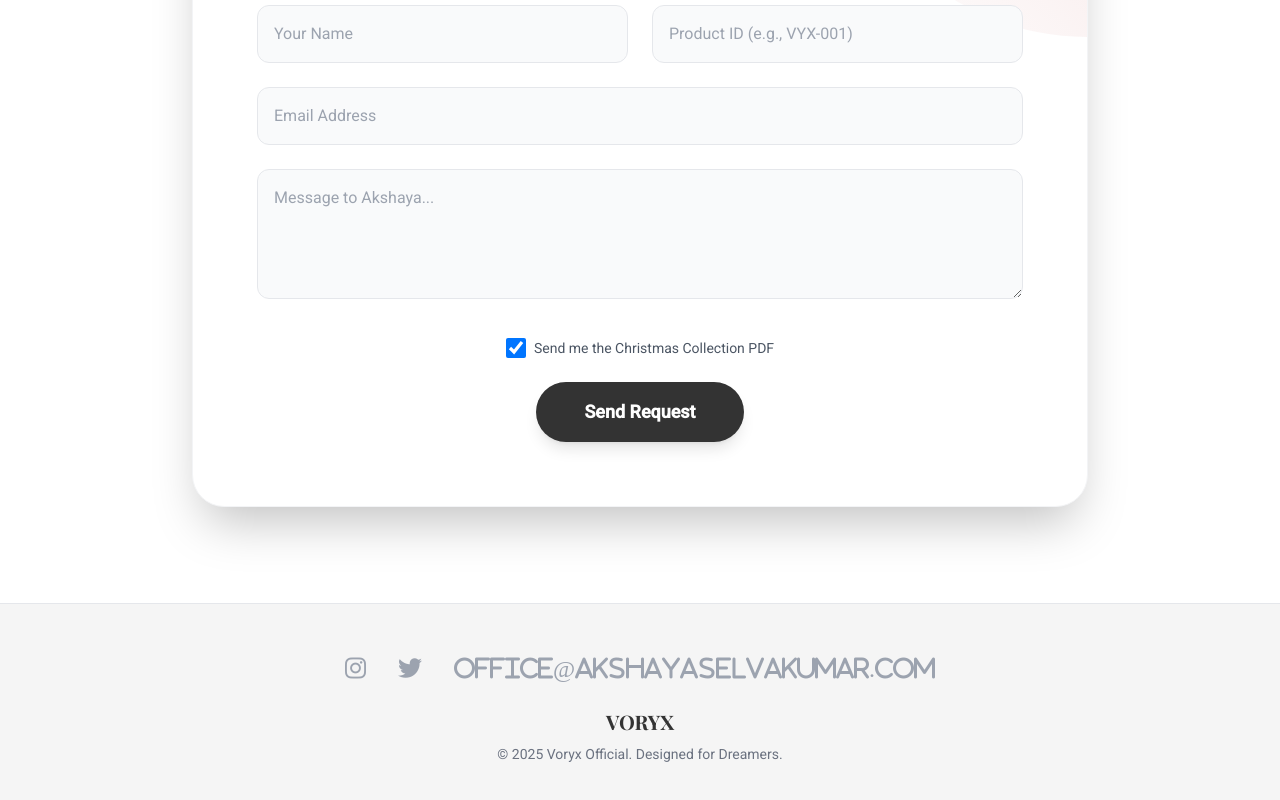
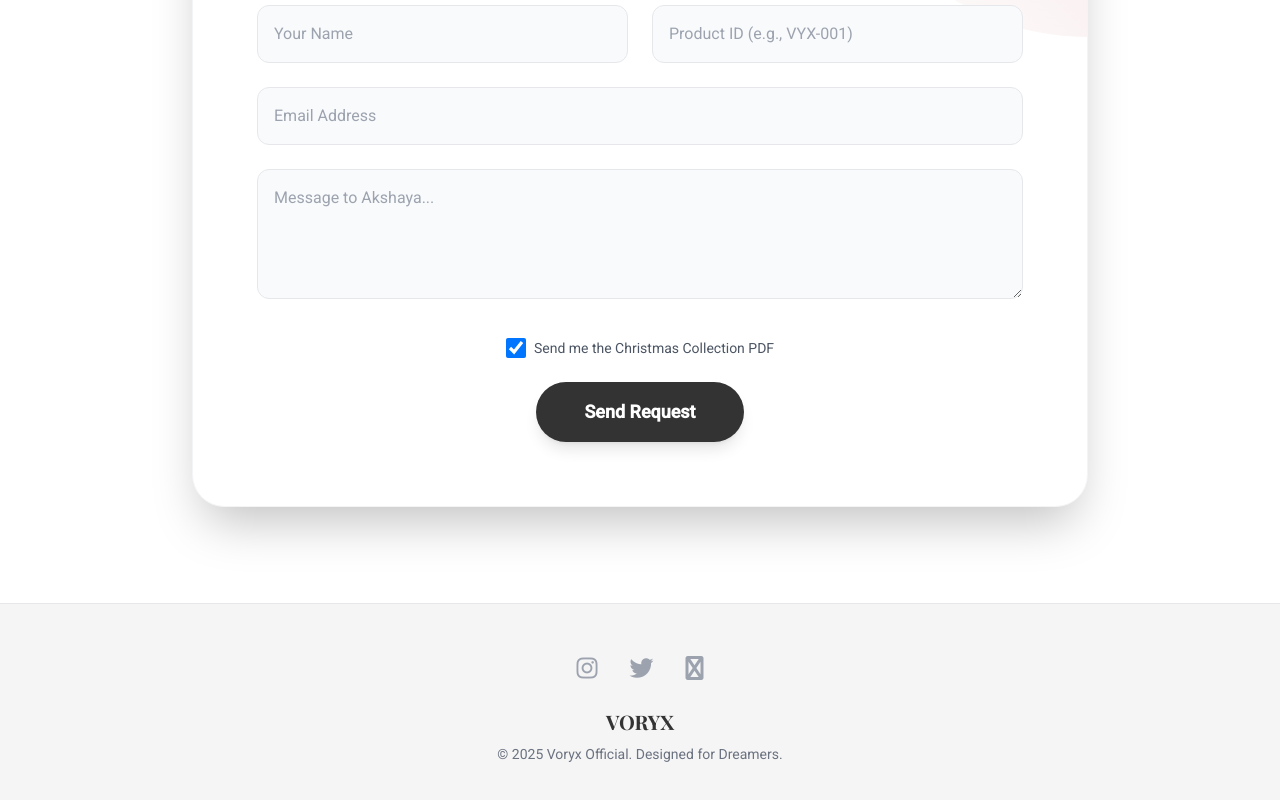
Before and after one commit to Akshayadeveloper/VORYXofficial-, a plain HTML site: page index.html in a window 1280 px wide. Shown: the part 3980-4780 px from the top of the page. Drawn offline with nearby package versions, Linux system fonts and the light colour scheme; a web font is replaced by a local one.

Commit message:
Change mail icon to envelope icon in footer

```diff
--- a/index.html
+++ b/index.html
@@ -405,7 +405,7 @@
                 <i class="fab fa-twitter text-2xl"></i>
             </a>
             <a href="mail::to=office@akshayaselvakumar.com" target="_blank" class="text-gray-400 hover:text-[#4169E1] transition-colors">
-                <i class="fab fa-mail text-2xl">office@akshayaselvakumar.com</i>
+                <i class="fab fa-envelope text-2xl"></i>
             </a>
         </div>
         <p class="font-['Playfair_Display'] text-xl font-bold text-[#333] mb-2">VORYX</p>
```
